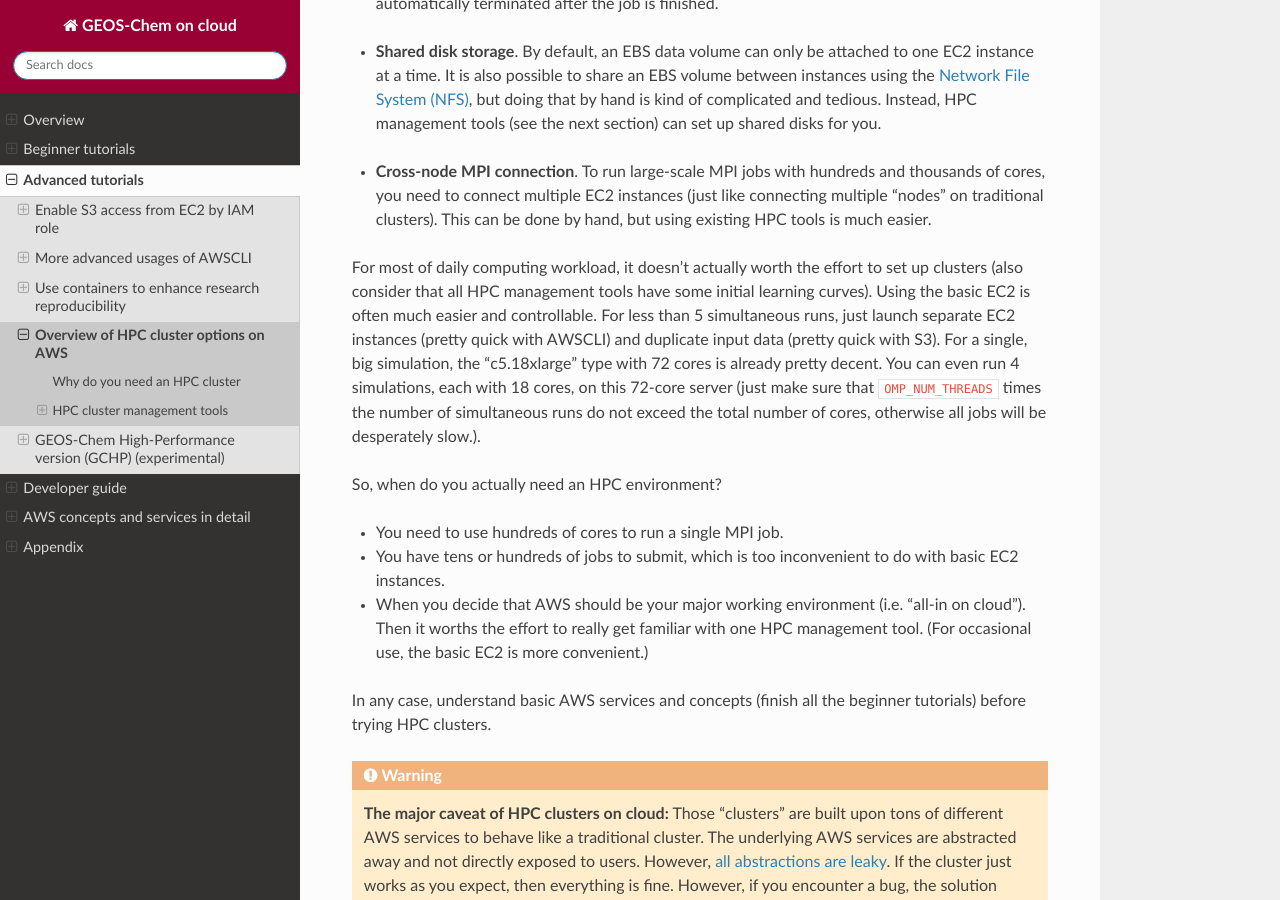
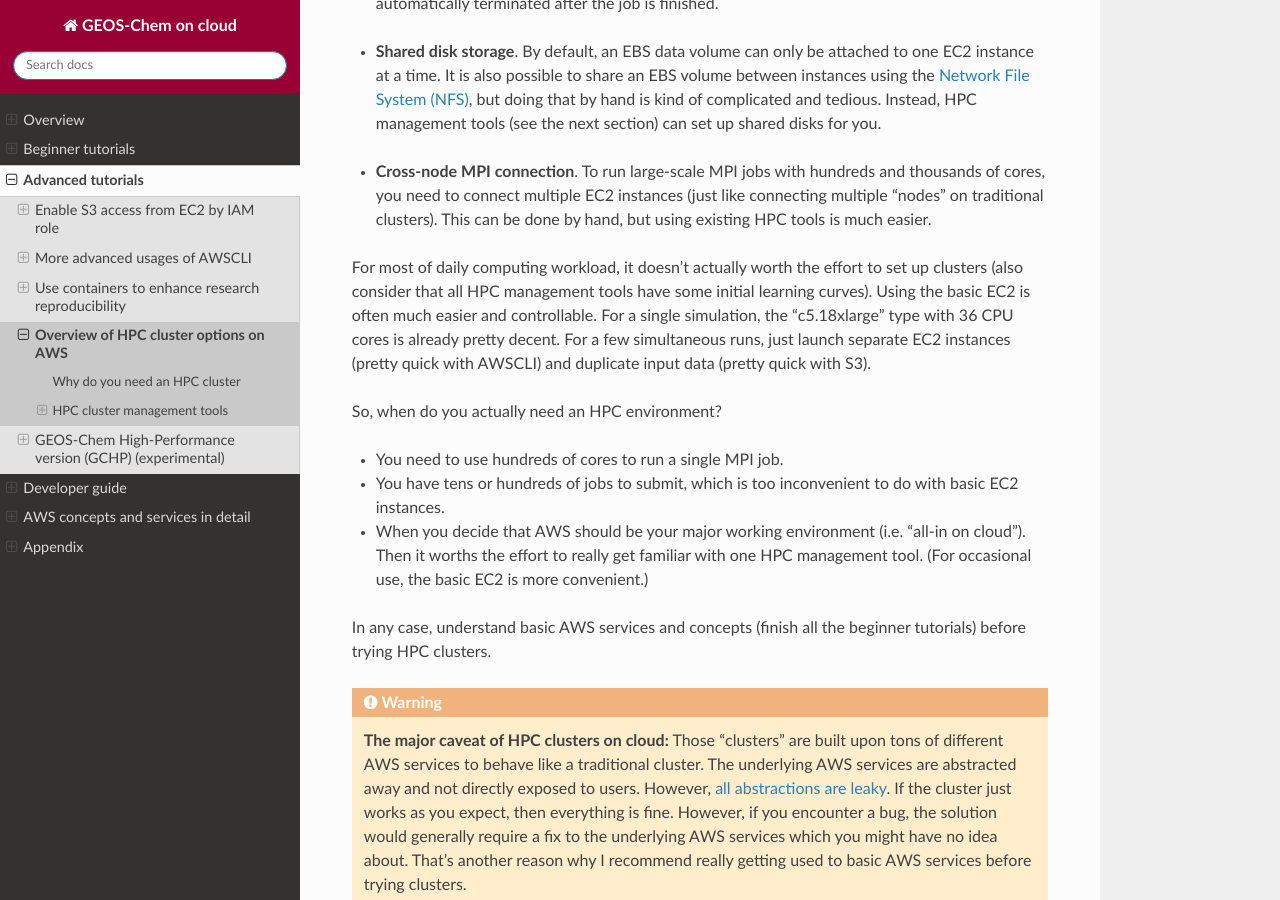
Before and after one commit to geoschem/geos-chem-cloud, a Sphinx documentation site: the page built from doc/source/chapter03_advanced-tutorial/hpc-overview.rst, in a window 1280 px wide and 900 px high, scrolled down 441 px. Built offline with Sphinx 7.4.7 and the Read the Docs theme 2.0.0, drawn with Linux system fonts in a browser that asks for light colours.

Commit message:
Correct the number of CPUs cores.
The vCPU in AWS EC2 are hyperthreads.
c5.18xlarge only has 36 physical cores, not 72.

```diff
--- a/doc/source/chapter03_advanced-tutorial/gchp.rst
+++ b/doc/source/chapter03_advanced-tutorial/gchp.rst
@@ -6,7 +6,7 @@ We've successfully made GCHP running on the cloud. **It is functioning correctly
 - GCHP compiles with gfortran, but the overall performance is ~20% slower than with ifort. The major slow down comes from the new advection module (GFDL-FV3).
 - The initial I/O takes a long time (does not affect long-term simulations).
 - The data analysis pipeline is not fully documented. We do have some `preliminary scripts <http://ftp.as.harvard.edu/pub/exchange/elundgren/CSCI29/ipynb/>`_ to process and regrid cubed-sphere data, though.
-- It is only set up to run in a single node, with at most 72 CPUs (c5.18xlarge).
+- It is only set up to run in a single node, with at most 36 CPUs (c5.18xlarge).
 
 Right now it is pretty good for learning and for small experiments. We will make a major update after the formal release of v11-02.
 
--- a/doc/source/chapter03_advanced-tutorial/hpc-overview.rst
+++ b/doc/source/chapter03_advanced-tutorial/hpc-overview.rst
@@ -16,7 +16,7 @@ Basic EC2 instances can already fulfill most of computing needs, as you've learn
 
 - **Cross-node MPI connection**. To run large-scale MPI jobs with hundreds and thousands of cores, you need to connect multiple EC2 instances (just like connecting multiple "nodes" on traditional clusters). This can be done by hand, but using existing HPC tools is much easier.
 
-For most of daily computing workload, it doesn't actually worth the effort to set up clusters (also consider that all HPC management tools have some initial learning curves). Using the basic EC2 is often much easier and controllable. For less than 5 simultaneous runs, just launch separate EC2 instances (pretty quick with AWSCLI) and duplicate input data (pretty quick with S3). For a single, big simulation, the "c5.18xlarge" type with 72 cores is already pretty decent. You can even run 4 simulations, each with 18 cores, on this 72-core server (just make sure that ``OMP_NUM_THREADS`` times the number of simultaneous runs do not exceed the total number of cores, otherwise all jobs will be desperately slow.).
+For most of daily computing workload, it doesn't actually worth the effort to set up clusters (also consider that all HPC management tools have some initial learning curves). Using the basic EC2 is often much easier and controllable. For a single simulation, the "c5.18xlarge" type with 36 CPU cores is already pretty decent. For a few simultaneous runs, just launch separate EC2 instances (pretty quick with AWSCLI) and duplicate input data (pretty quick with S3).
 
 So, when do you actually need an HPC environment?
 
```
